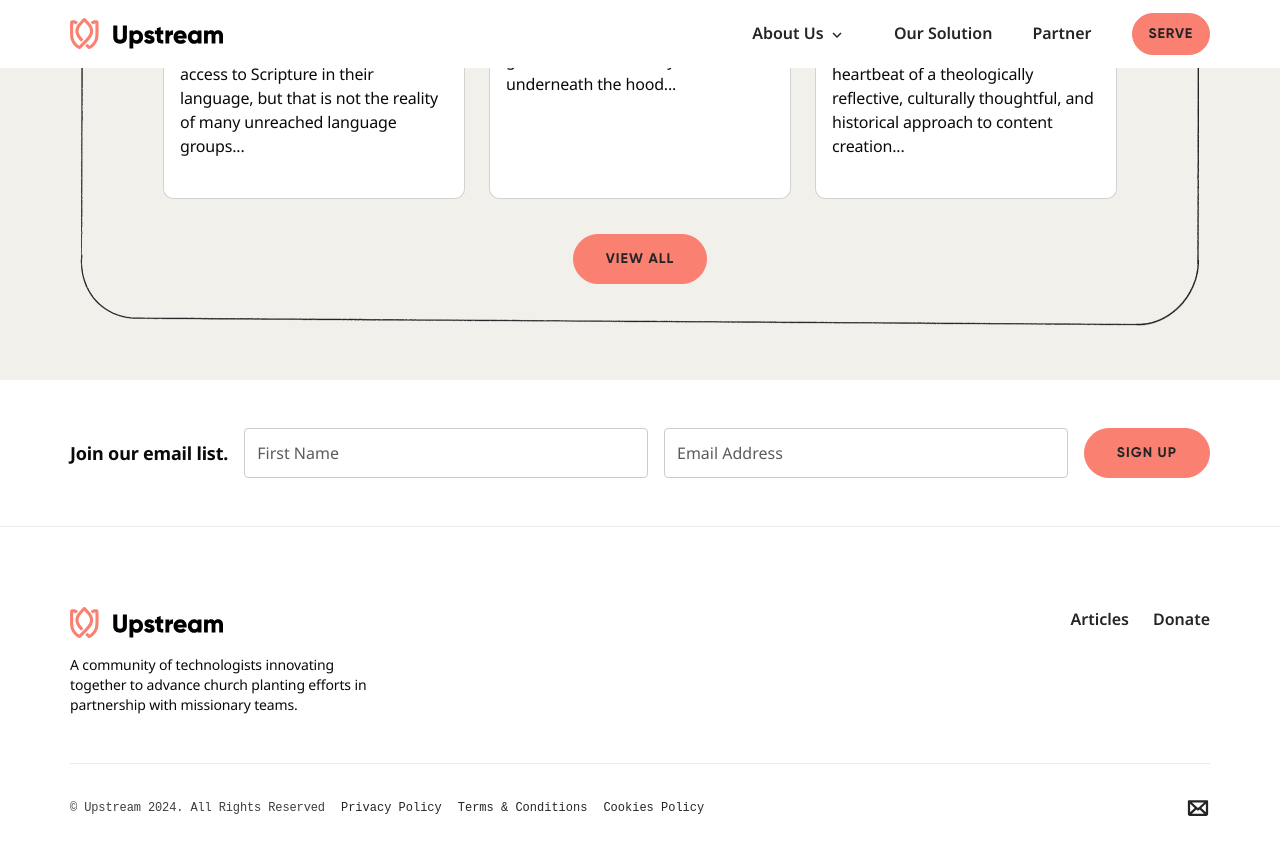
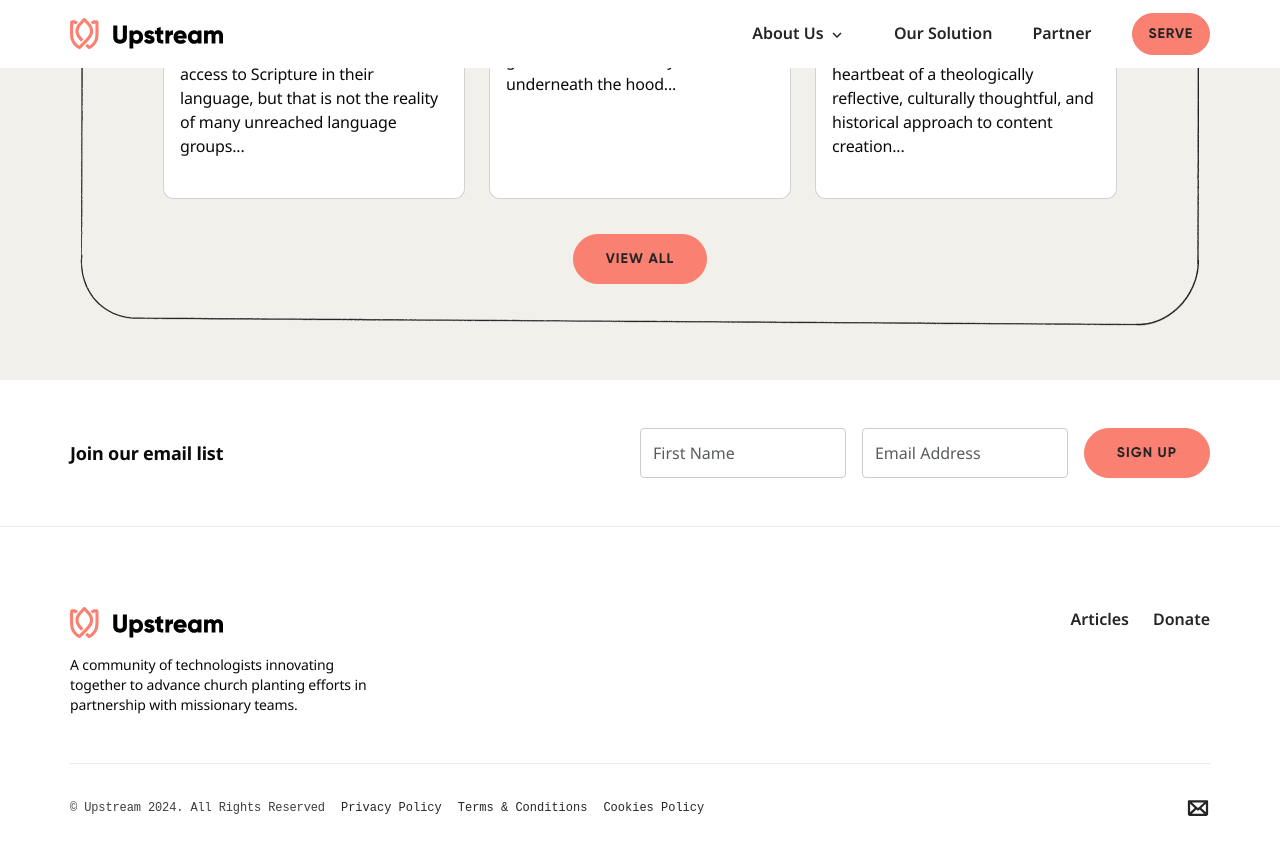
Before and after one commit to UpstreamCode/upstreamcode.github.io, a Jekyll site: the page built from _pages/index.html, in a window 1280 px wide and 900 px high, scrolled down 3898 px. Shown: the top 855 px of the window. Built offline with Jekyll 4.4.1, drawn with Linux system fonts in a browser that asks for light colours; comment, search, counter and statistics services are not loaded.

Commit message:
Fix input field widths and removed period from text

```diff
--- a/_includes/footer.html
+++ b/_includes/footer.html
@@ -3,9 +3,9 @@
         <div class="container px-mobile">
             <div id="newsletter-signup" class="d-flex flex-column flex-md-row justify-content-between align-items-start align-items-md-center">
                 <div class="me-0 me-md-3">
-                    <p class="text-nowrap">Join our email list.</p>
+                    <p class="text-nowrap">Join our email list</p>
                 </div>
-                <div class="text-start text-md-end w-100 w-md-auto">
+                <div class="text-start text-md-end w-50 w-md-auto">
                     <form action="https://github.us2.list-manage.com/subscribe/post?u=8846a4b70ef116f5364fff366&amp;id=c64490826b" method="post" id="mc-embedded-subscribe-form" name="mc-embedded-subscribe-form" target="_blank" novalidate>
                         <div class="d-flex flex-column flex-md-row w-100 w-md-auto">
                             <div class="me-3 mt-3 mt-md-0 w-100 w-md-auto">
```
